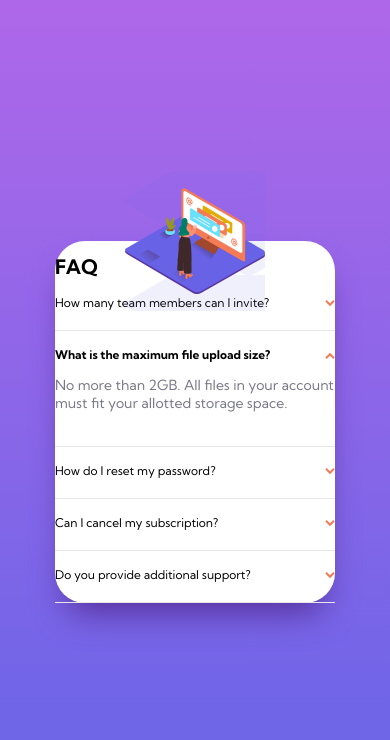
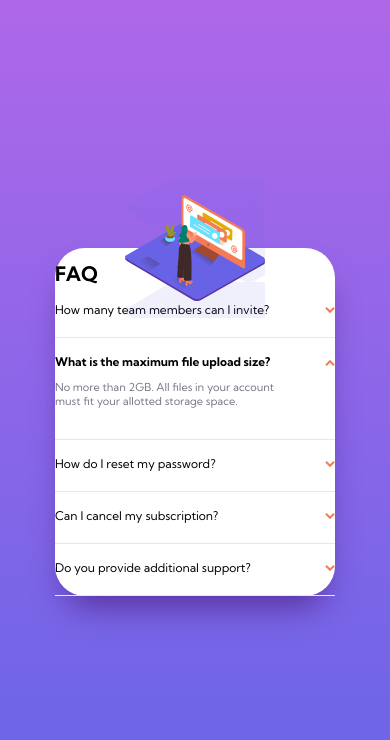
Before and after one commit to nirglus/faq-accordion-card-main, a plain HTML site: page index.html in a window 390 px wide. Both pictures are taken after a click on the element "What is the maximum file upload size?". Drawn offline with Linux system fonts and the light colour scheme.

Commit message:
adjust questPara

```diff
--- a/css/style.css
+++ b/css/style.css
@@ -96,6 +96,10 @@ body{
     .questHeading{
         font-size: 12px;
     }
+    .questPara{
+        font-size: 11px;
+        width: 240px;
+    }
     #faqH1{
         padding: 0;
         font-size: 20px;
```
